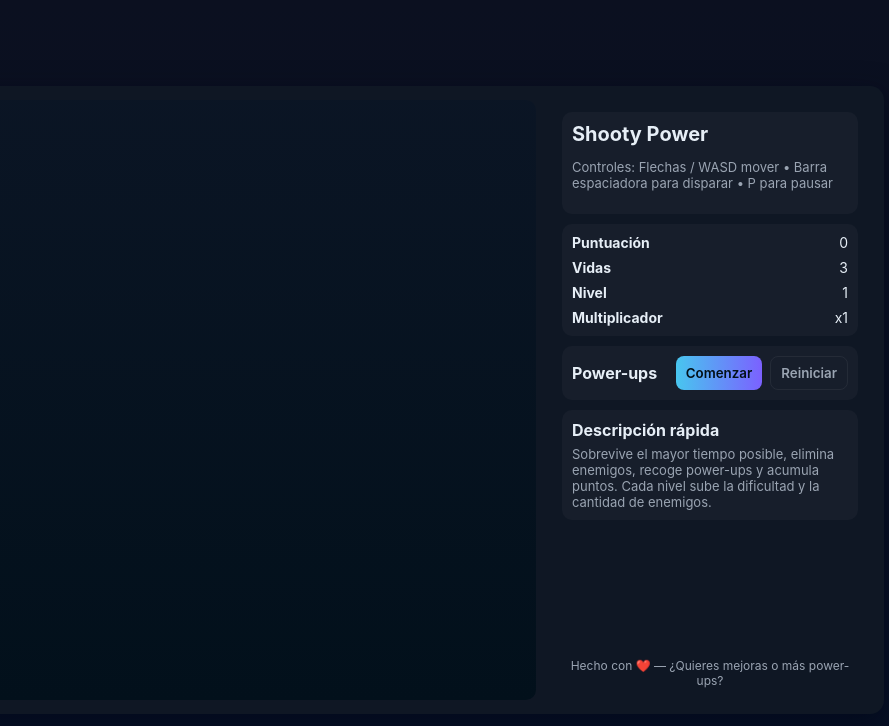
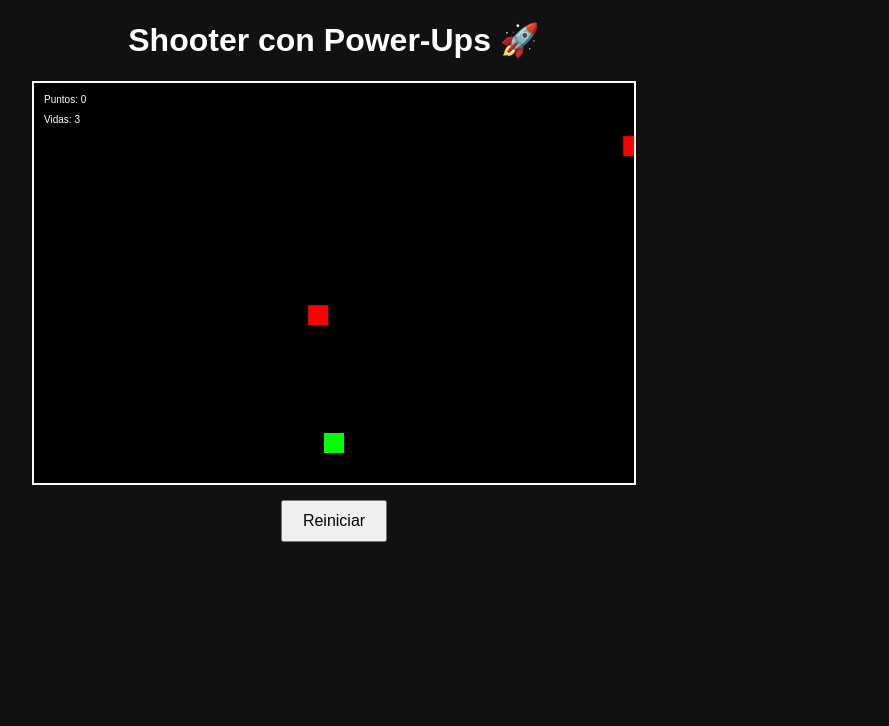
Before and after one commit to Cristiancgt-byte/juego-dash, a plain HTML site: page index.html in a window 1280 px wide. Both pictures are taken after a click on the button "Comenzar". Shown: the whole page, without its empty margins (306-1195 px from the left). Drawn offline with Linux system fonts and the light colour scheme.

Commit message:
Update index.html

```diff
--- a/index.html
+++ b/index.html
@@ -1,159 +1,247 @@
-<!doctype html>
+<!DOCTYPE html>
 <html lang="es">
 <head>
-  <meta charset="utf-8" />
-  <meta name="viewport" content="width=device-width, initial-scale=1" />
-  <title>Shooty Power — Juego HTML/CSS/JS</title>
+  <meta charset="UTF-8">
+  <title>Juego Shooter con Power-Ups</title>
   <style>
-    :root{
-      --bg:#0b1020;
-      --panel:#0f1724;
-      --accent:#48c6ef;
-      --accent-2:#7b61ff;
-      --danger:#ff6b6b;
-      --muted:#9aa4b2;
-      --glass: rgba(255,255,255,0.03);
+    body {
+      margin: 0;
+      background: #111;
+      color: white;
+      font-family: sans-serif;
+      text-align: center;
     }
-    *{box-sizing:border-box;font-family:Inter, system-ui, sans-serif}
-    html,body{height:100%;margin:0;background:linear-gradient(180deg,var(--bg),#061025);color:#e6eef6}
-    .wrap{min-height:100vh;display:flex;gap:20px;align-items:center;justify-content:center;padding:28px}
-    .card{background:var(--panel);border-radius:14px;padding:14px;box-shadow:0 10px 30px rgba(2,6,23,0.6);width:100%;max-width:1100px;display:grid;grid-template-columns:1fr 320px;gap:14px}
-
-    /* Canvas */
-    #gameCanvas{background:linear-gradient(180deg,#04122566,#02101b);border-radius:10px;width:100%;height:600px;display:block}
-
-    /* Sidebar UI */
-    .sidebar{padding:12px;display:flex;flex-direction:column;gap:10px}
-    h1{font-size:20px;margin:0}
-    .panel{background:var(--glass);padding:10px;border-radius:10px}
-    .stats{display:flex;flex-direction:column;gap:8px}
-    .stat-row{display:flex;justify-content:space-between;font-size:14px}
-    .controls{font-size:13px;color:var(--muted)}
-    .buttons{display:flex;gap:8px}
-    button{background:linear-gradient(90deg,var(--accent),var(--accent-2));color:#021018;border:0;padding:8px 10px;border-radius:8px;font-weight:600;cursor:pointer}
-    button.secondary{background:transparent;border:1px solid rgba(255,255,255,0.06);color:var(--muted);font-weight:600}
-    footer{font-size:12px;color:var(--muted);text-align:center;margin-top:auto}
-
-    .power-list{display:flex;flex-direction:column;gap:6px}
-    .power{display:flex;justify-content:space-between;padding:8px;background:linear-gradient(180deg,rgba(255,255,255,0.02),transparent);border-radius:8px;font-size:13px}
-
-    @media(max-width:900px){.card{grid-template-columns:1fr;}.sidebar{order:2}}
+    canvas {
+      background: #000;
+      display: block;
+      margin: 10px auto;
+      border: 2px solid white;
+    }
+    #ui { margin-top: 10px; }
+    button { padding: 10px 20px; margin: 5px; font-size: 16px; cursor: pointer; }
   </style>
 </head>
 <body>
-  <div class="wrap">
-    <div class="card">
-      <div>
-        <canvas id="gameCanvas" width="1000" height="600"></canvas>
-      </div>
-      <div class="sidebar">
-        <div class="panel">
-          <h1>Shooty Power</h1>
-          <p class="controls">Controles: Flechas / WASD mover • Barra espaciadora para disparar • P para pausar</p>
-        </div>
-
-        <div class="panel stats">
-          <div class="stat-row"><strong>Puntuación</strong><span id="score">0</span></div>
-          <div class="stat-row"><strong>Vidas</strong><span id="lives">3</span></div>
-          <div class="stat-row"><strong>Nivel</strong><span id="level">1</span></div>
-          <div class="stat-row"><strong>Multiplicador</strong><span id="mult">x1</span></div>
-        </div>
-
-        <div class="panel">
-          <div style="display:flex;gap:8px;align-items:center;justify-content:space-between">
-            <div style="font-weight:700">Power-ups</div>
-            <div class="buttons">
-              <button id="startBtn">Comenzar</button>
-              <button class="secondary" id="restartBtn">Reiniciar</button>
-            </div>
-          </div>
-          <div class="power-list" id="powersContainer">
-            <!-- powerup entries -->
-          </div>
-        </div>
-
-        <div class="panel">
-          <div style="font-weight:700;margin-bottom:6px">Descripción rápida</div>
-          <div style="font-size:13px;color:var(--muted)">Sobrevive el mayor tiempo posible, elimina enemigos, recoge power-ups y acumula puntos. Cada nivel sube la dificultad y la cantidad de enemigos.</div>
-        </div>
-
-        <footer>Hecho con ❤️ — ¿Quieres mejoras o más power-ups?</footer>
-      </div>
-    </div>
+  <h1>Shooter con Power-Ups 🚀</h1>
+  <canvas id="gameCanvas" width="600" height="400"></canvas>
+  <div id="ui">
+    <button id="startBtn">Comenzar</button>
+    <button id="restartBtn" style="display:none;">Reiniciar</button>
+    <p id="info"></p>
   </div>
 
 <script>
-/* ---------------------- JUEGO - Shooty Power ---------------------- */
+const canvas = document.getElementById("gameCanvas");
+const ctx = canvas.getContext("2d");
 
-const canvas = document.getElementById('gameCanvas');
-const ctx = canvas.getContext('2d');
-let cw = canvas.width, ch = canvas.height;
+let game;
 
-// DOM elements
-const scoreEl = document.getElementById('score');
-const livesEl = document.getElementById('lives');
-const levelEl = document.getElementById('level');
-const multEl = document.getElementById('mult');
-const powersContainer = document.getElementById('powersContainer');
-const startBtn = document.getElementById('startBtn');
-const restartBtn = document.getElementById('restartBtn');
+// === Clases ===
+class Player {
+  constructor() {
+    this.x = canvas.width/2;
+    this.y = canvas.height-40;
+    this.size = 20;
+    this.speed = 5;
+    this.lives = 3;
+    this.shield = false;
+  }
+  draw(){
+    ctx.fillStyle = this.shield ? "cyan" : "lime";
+    ctx.fillRect(this.x-this.size/2, this.y-this.size/2, this.size, this.size);
+  }
+}
 
-// Game state
-let game = null;
+class Bullet {
+  constructor(x,y,dy,color="white"){
+    this.x=x; this.y=y; this.dy=dy; this.size=5; this.color=color;
+  }
+  update(){ this.y+=this.dy; }
+  draw(){
+    ctx.fillStyle=this.color;
+    ctx.fillRect(this.x-this.size/2, this.y-this.size/2, this.size, this.size);
+  }
+}
 
-function resetGame(){
+class Enemy {
+  constructor(x,y){
+    this.x=x; this.y=y; this.size=20; this.dy=1+Math.random()*1.5;
+  }
+  update(){ this.y+=this.dy; }
+  draw(){
+    ctx.fillStyle="red";
+    ctx.fillRect(this.x-this.size/2, this.y-this.size/2, this.size, this.size);
+  }
+}
+
+class Pickup {
+  constructor(x,y,type){
+    this.x=x; this.y=y; this.type=type; this.size=15; this.dy=1;
+  }
+  update(){ this.y+=this.dy; }
+  draw(){
+    ctx.fillStyle = this.type==="rapid" ? "yellow" :
+                    this.type==="shield" ? "cyan" : "orange";
+    ctx.beginPath();
+    ctx.arc(this.x,this.y,this.size/2,0,Math.PI*2);
+    ctx.fill();
+  }
+}
+
+// === Inicializar Juego ===
+function init(){
   game = {
-    running: false,
-    score: 0,
-    lives: 3,
-    level: 1,
-    multiplier: 1,
-    player: null,
+    player: new Player(),
     bullets: [],
     enemies: [],
     pickups: [],
+    score: 0,
+    level: 1,
     keys: {},
+    over: false,
+    lastShot: 0,
     tick: 0,
-    spawnRate: 80,
-    lastShot: 0,
-    baseFireDelay: 18,
-    paused: false,
+    fireDelay: 20,
+    multip: 1
   };
 }
 
-class Player{ /* ... igual que antes ... */ }
-class Bullet{ /* ... igual que antes ... */ }
-class Enemy{ /* ... igual que antes ... */ }
-class Pickup{ /* ... igual que antes ... */ }
+function shootBullet(){
+  game.bullets.push(new Bullet(game.player.x, game.player.y-15, -5));
+}
 
-// resto del código igual ...
-
+// === Main Update ===
 function update(){
-  if(!game.running || game.paused) return;
+  if(game.over) return;
   game.tick++;
 
-  // disparar con Espacio (usando e.code)
-  if(game.keys['Space'] && game.tick - game.lastShot > game.baseFireDelay){
-    shootBullet();
-    game.lastShot = game.tick;
+  // movimiento jugador
+  if(game.keys["ArrowLeft"] || game.keys["a"]) game.player.x-=game.player.speed;
+  if(game.keys["ArrowRight"] || game.keys["d"]) game.player.x+=game.player.speed;
+  if(game.keys["ArrowUp"] || game.keys["w"]) game.player.y-=game.player.speed;
+  if(game.keys["ArrowDown"] || game.keys["s"]) game.player.y+=game.player.speed;
+
+  // limites
+  game.player.x = Math.max(0, Math.min(canvas.width, game.player.x));
+  game.player.y = Math.max(0, Math.min(canvas.height, game.player.y));
+
+  // disparo
+  if(game.keys["Space"] && game.tick - game.lastShot > game.fireDelay){
+    shootBullet(); game.lastShot = game.tick;
   }
 
-  // resto de update igual ...
+  // actualizar balas
+  game.bullets.forEach(b=>b.update());
+  game.bullets = game.bullets.filter(b=>b.y>-10);
+
+  // spawnear enemigos
+  if(game.tick%60===0){
+    game.enemies.push(new Enemy(Math.random()*canvas.width, -20));
+  }
+  game.enemies.forEach(e=>e.update());
+
+  // spawnear pickups
+  if(game.tick%600===0){
+    const types=["rapid","shield","double"];
+    let type=types[Math.floor(Math.random()*types.length)];
+    game.pickups.push(new Pickup(Math.random()*canvas.width, -20, type));
+  }
+  game.pickups.forEach(p=>p.update());
+
+  // colisiones balas-enemigos
+  for(let b of game.bullets){
+    for(let e of game.enemies){
+      if(Math.abs(b.x-e.x)<15 && Math.abs(b.y-e.y)<15){
+        e.dead=true; b.dead=true;
+        game.score += 10*game.multip;
+      }
+    }
+  }
+  game.bullets = game.bullets.filter(b=>!b.dead);
+  game.enemies = game.enemies.filter(e=>!e.dead);
+
+  // colisiones enemigo-jugador
+  for(let e of game.enemies){
+    if(Math.abs(e.x-game.player.x)<20 && Math.abs(e.y-game.player.y)<20){
+      if(game.player.shield){
+        e.dead=true;
+        game.player.shield=false;
+      } else {
+        e.dead=true;
+        game.player.lives--;
+        if(game.player.lives<=0) game.over=true;
+      }
+    }
+  }
+  game.enemies = game.enemies.filter(e=>!e.dead);
+
+  // colisiones pickups
+  for(let p of game.pickups){
+    if(Math.abs(p.x-game.player.x)<20 && Math.abs(p.y-game.player.y)<20){
+      if(p.type==="rapid"){
+        game.fireDelay=5;
+        setTimeout(()=>game.fireDelay=20,5000);
+      } else if(p.type==="shield"){
+        game.player.shield=true;
+      } else if(p.type==="double"){
+        game.multip=2;
+        setTimeout(()=>game.multip=1,5000);
+      }
+      p.dead=true;
+    }
+  }
+  game.pickups = game.pickups.filter(p=>!p.dead);
 }
 
-// Input actualizado
-window.addEventListener('keydown', e=>{
-  game.keys[e.key] = true;
-  game.keys[e.code] = true; // más seguro
-  if(e.key==='p' || e.key==='P'){ game.paused = !game.paused; }
+// === Dibujo ===
+function draw(){
+  ctx.clearRect(0,0,canvas.width,canvas.height);
+
+  game.player.draw();
+  game.bullets.forEach(b=>b.draw());
+  game.enemies.forEach(e=>e.draw());
+  game.pickups.forEach(p=>p.draw());
+
+  ctx.fillStyle="white";
+  ctx.fillText("Puntos: "+game.score,10,20);
+  ctx.fillText("Vidas: "+game.player.lives,10,40);
+  if(game.player.shield) ctx.fillText("ESCUDO ACTIVO",10,60);
+  if(game.multip>1) ctx.fillText("DOBLE PUNTOS!",10,80);
+
+  if(game.over){
+    ctx.fillStyle="red";
+    ctx.font="30px sans-serif";
+    ctx.fillText("GAME OVER", canvas.width/2-80, canvas.height/2);
+  }
+}
+
+// === Loop ===
+function loop(){
+  update();
+  draw();
+  requestAnimationFrame(loop);
+}
+
+// === Input ===
+window.addEventListener("keydown", e=>{
+  game.keys[e.key]=true;
+  game.keys[e.code]=true;
 });
-window.addEventListener('keyup', e=>{
+window.addEventListener("keyup", e=>{
   game.keys[e.key]=false;
   game.keys[e.code]=false;
 });
 
-// resto del código igual ...
-
+// === Botones ===
+document.getElementById("startBtn").onclick=()=>{
+  init();
+  loop();
+  document.getElementById("startBtn").style.display="none";
+  document.getElementById("restartBtn").style.display="inline-block";
+};
+document.getElementById("restartBtn").onclick=()=>{
+  init();
+};
 </script>
 </body>
 </html>
```
